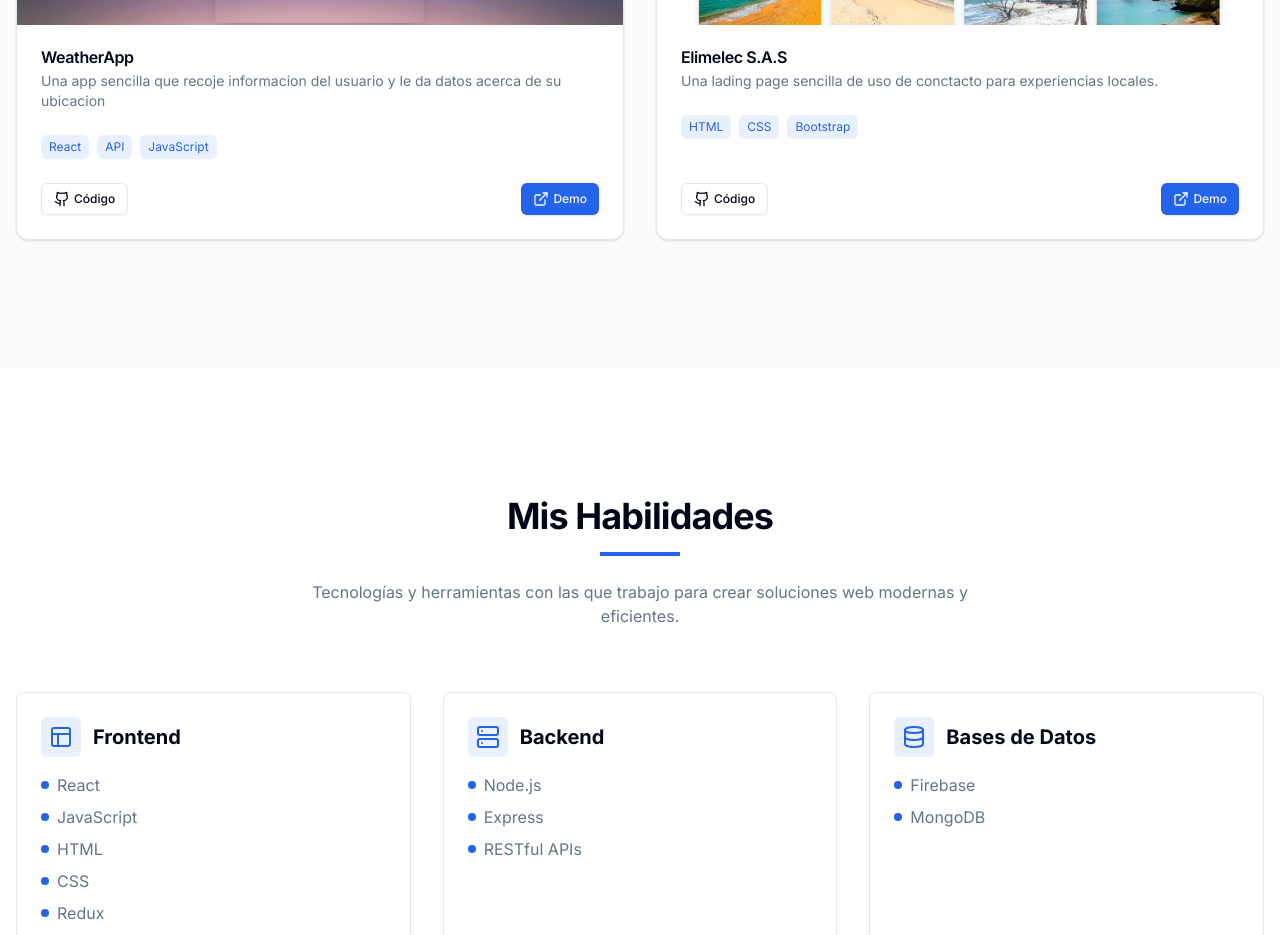
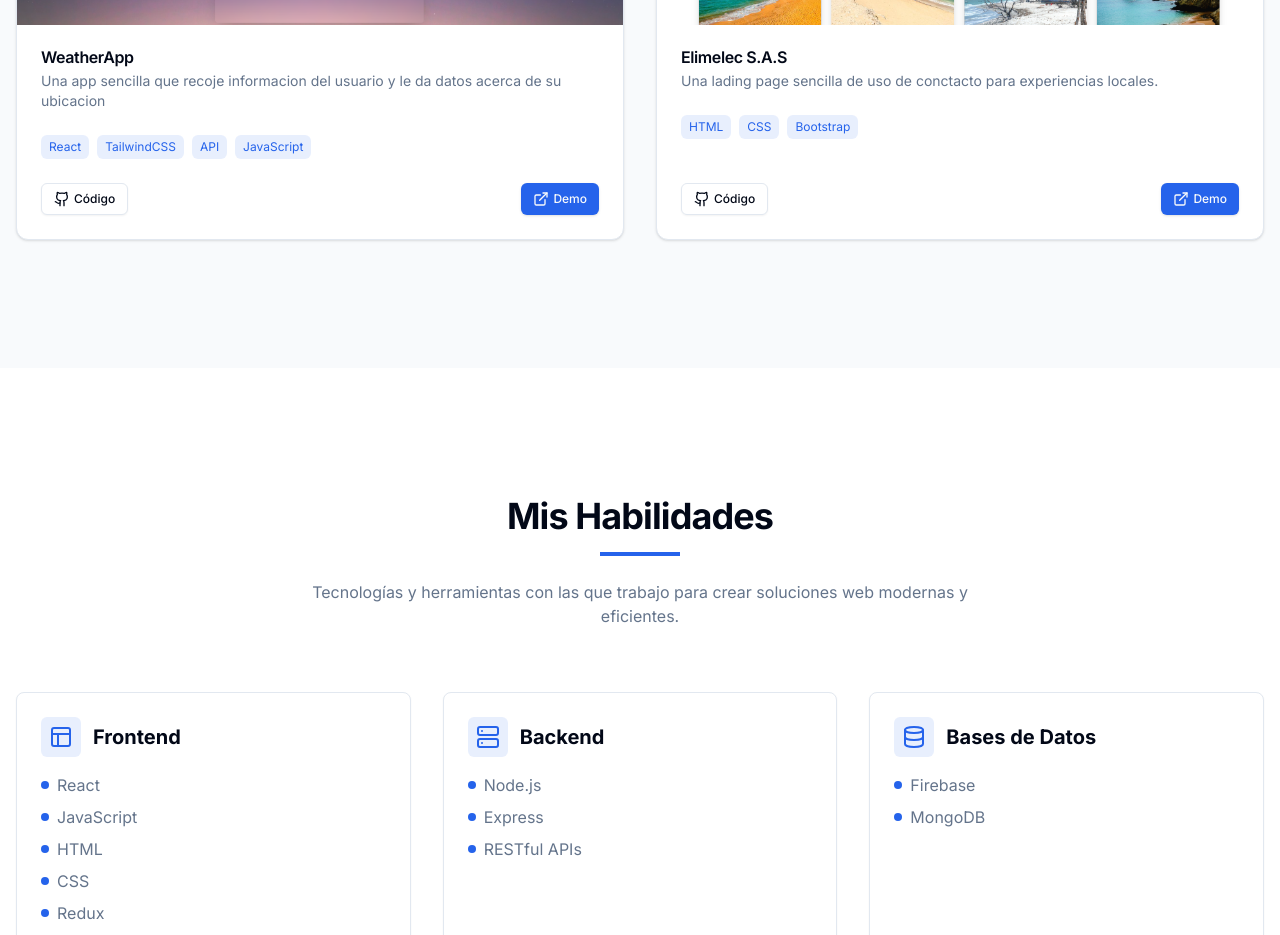
Before and after one commit to Zorgthh/Portafolio-New, a Next.js app: page / in a window 1280 px wide. Shown: the part 3020-3955 px from the top of the page. Built offline with nearby package versions, Linux system fonts and the light colour scheme.

Commit message:
Añadiendo tags

```diff
--- a/components/sections/projects.tsx
+++ b/components/sections/projects.tsx
@@ -46,7 +46,7 @@ const projects = [
     title: "WeatherApp",
     description: "Una app sencilla que recoje informacion del usuario y le da datos acerca de su ubicacion",
     image: "/weather.png",
-    tags: ["React", "API", "JavaScript"],
+    tags: ["React", "TailwindCSS" ,"API", "JavaScript"],
     demoUrl: "https://weather-app-by-zorgth.netlify.app/",
     repoUrl: "https://github.com/Zorgthh/Weather-App",
   },
```
